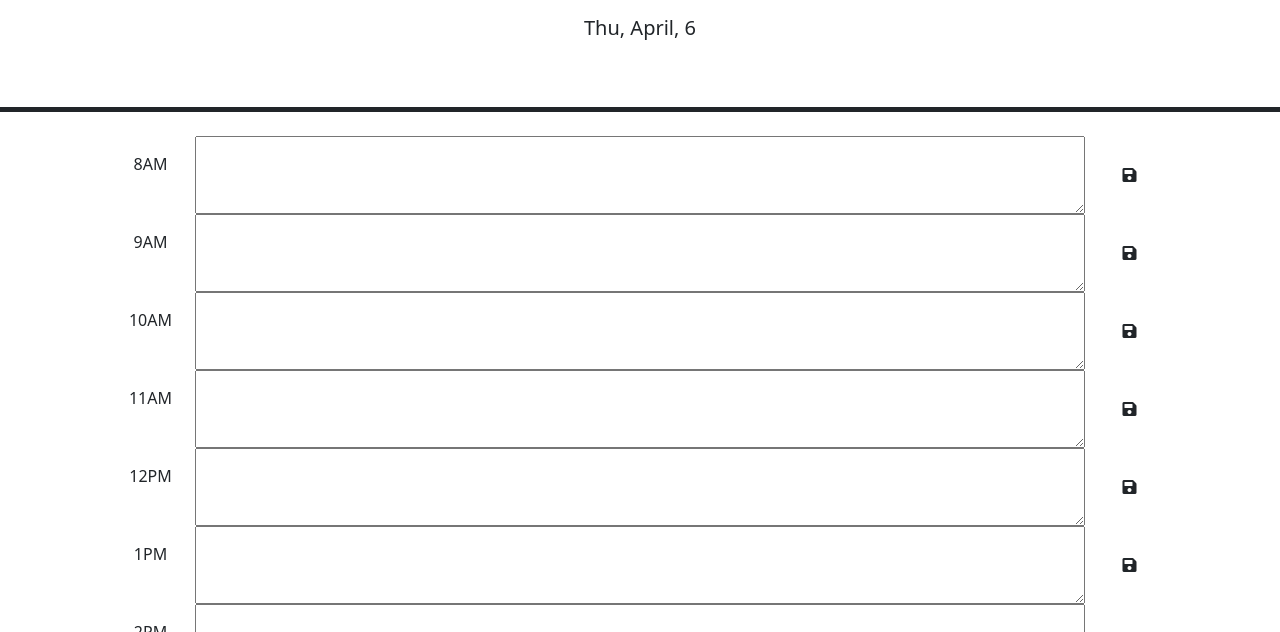
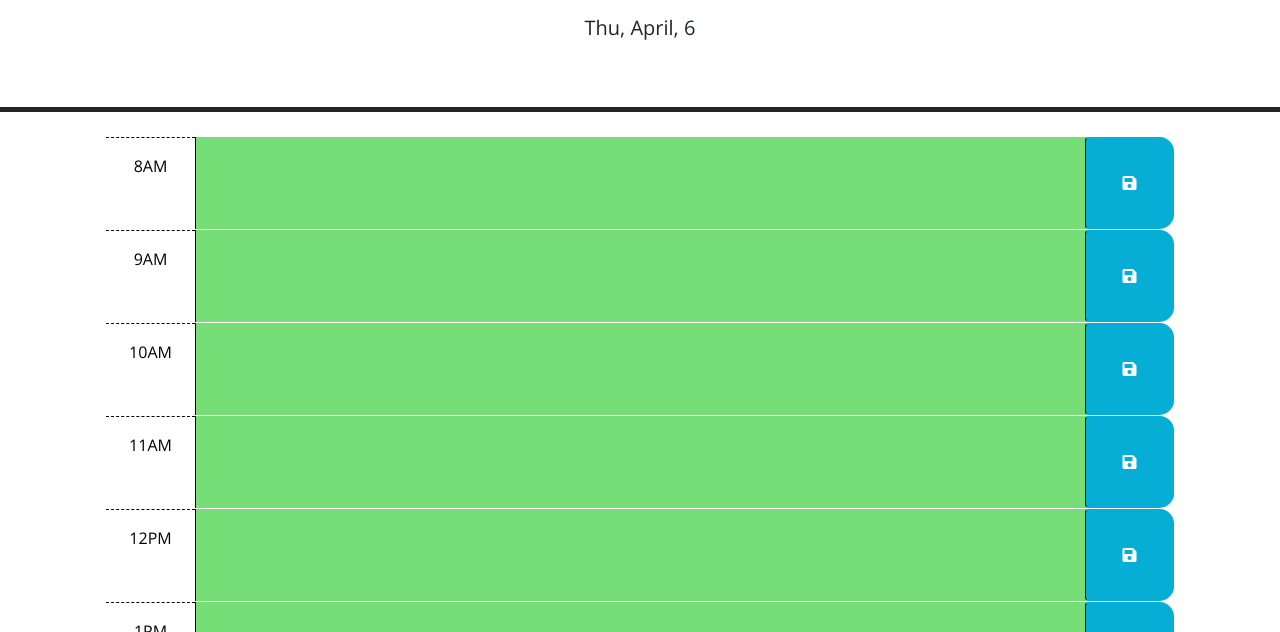
Before and after one commit to DidrikLindberg/work_day_scheduler, a plain HTML site: page index.html in a window 1280 px wide. Shown: the part 166-798 px from the top of the page. Drawn offline with nearby package versions, Linux system fonts and the light colour scheme; the site is published under a folder, as on GitHub Pages, so addresses that start at the root find nothing.

Commit message:
css link fix

```diff
--- a/index.html
+++ b/index.html
@@ -24,7 +24,7 @@
       integrity="sha256-iu/zLUB+QgISXBLCW/mcDi/rnf4m4uEDO0wauy76x7U="
       crossorigin="anonymous"
     ></script>
-    <link rel="stylesheet" href="/assets/style.css" />
+    <link rel="stylesheet" href="assets/style.css" />
     <title>Work Day Scheduler</title>
   </head>
 
```
